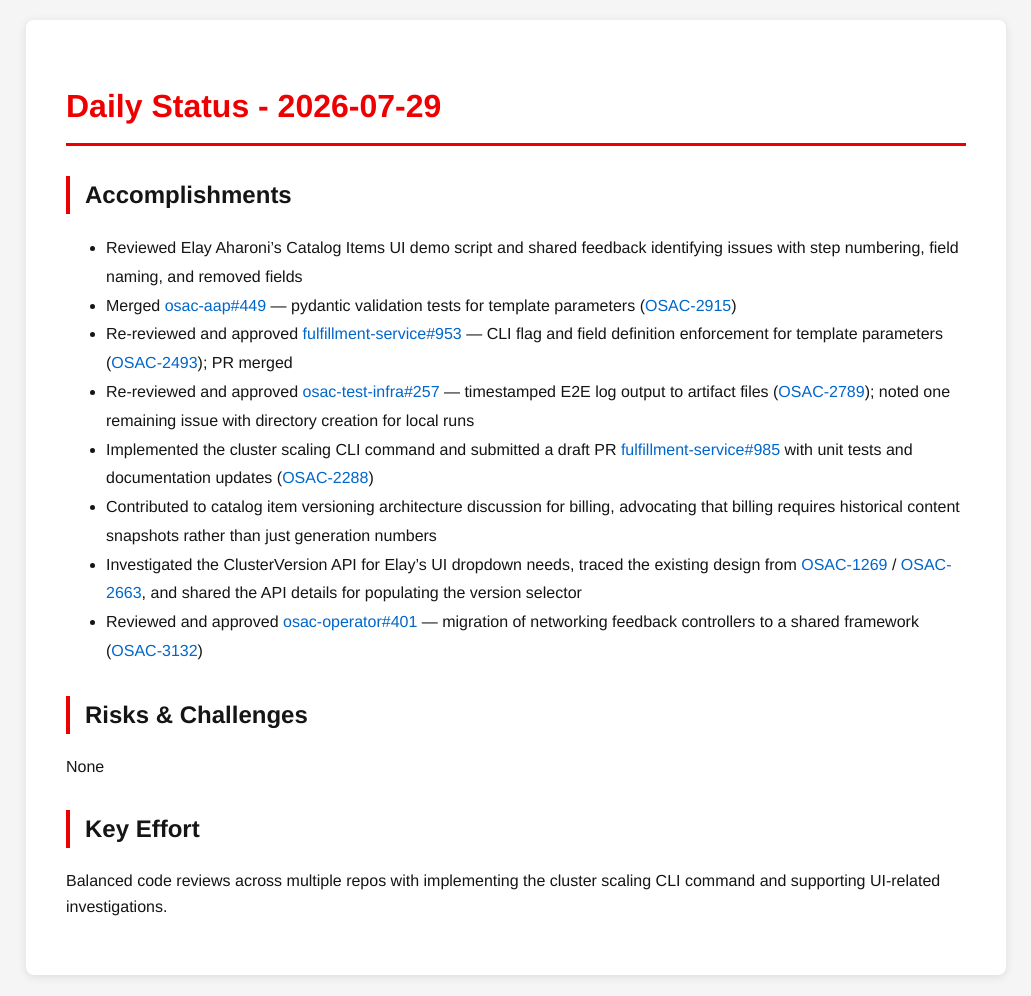
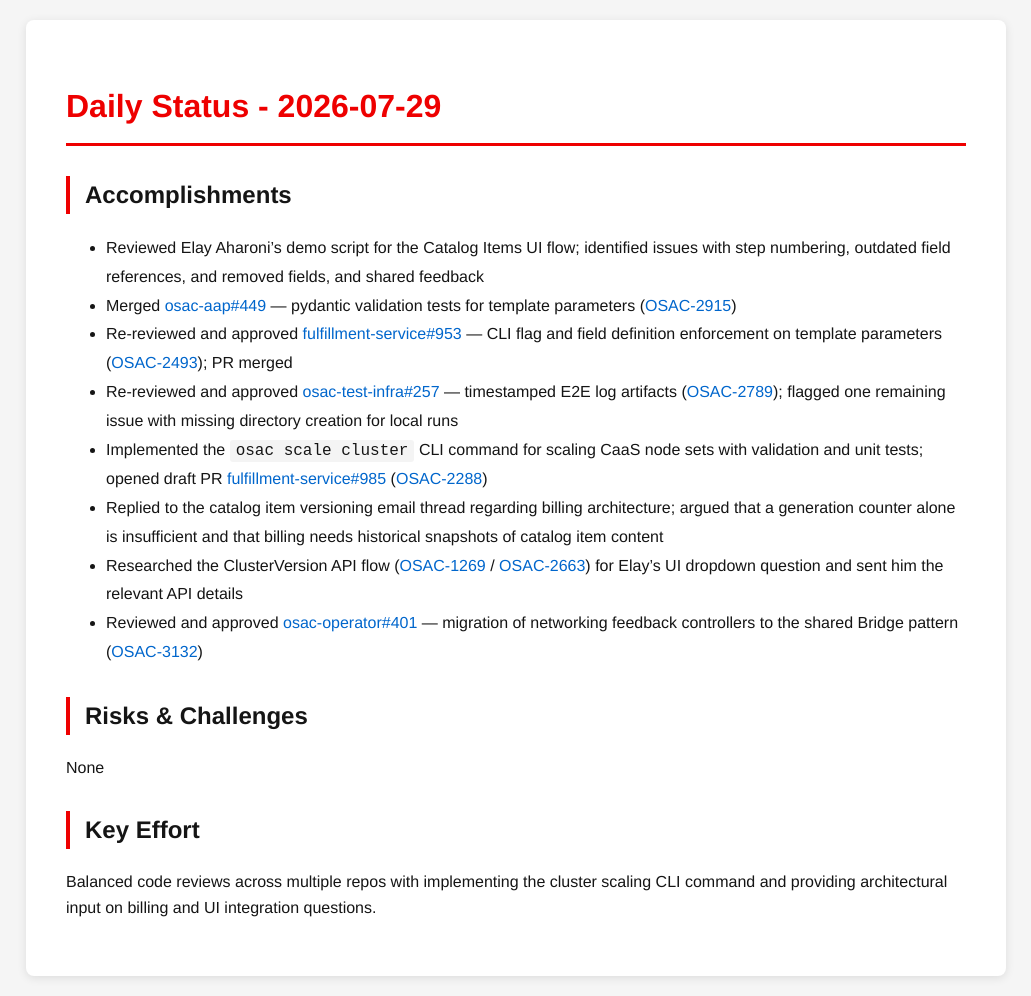
Before and after one commit to tzvatot/daily-status, a Jekyll site: the page built from 2026-07-29.md, in a window 1280 px wide. Shown: the whole page, without its empty margins (124-1155 px from the left). Built offline with Jekyll 4.4.1, drawn with Linux system fonts in a browser that asks for light colours.

Commit message:
Daily status update - 2026-07-29

```diff
--- a/2026-07-29.md
+++ b/2026-07-29.md
@@ -7,18 +7,17 @@ date: 2026-07-29
 # Daily Status - 2026-07-29
 
 ## Accomplishments
-
-- Reviewed Elay Aharoni's Catalog Items UI demo script and shared feedback identifying issues with step numbering, field naming, and removed fields
+- Reviewed Elay Aharoni's demo script for the Catalog Items UI flow; identified issues with step numbering, outdated field references, and removed fields, and shared feedback
 - Merged [osac-aap#449](https://github.com/osac-project/osac-aap/pull/449) — pydantic validation tests for template parameters ([OSAC-2915](https://redhat.atlassian.net/browse/OSAC-2915))
-- Re-reviewed and approved [fulfillment-service#953](https://github.com/osac-project/fulfillment-service/pull/953) — CLI flag and field definition enforcement for template parameters ([OSAC-2493](https://redhat.atlassian.net/browse/OSAC-2493)); PR merged
-- Re-reviewed and approved [osac-test-infra#257](https://github.com/osac-project/osac-test-infra/pull/257) — timestamped E2E log output to artifact files ([OSAC-2789](https://redhat.atlassian.net/browse/OSAC-2789)); noted one remaining issue with directory creation for local runs
-- Implemented the cluster scaling CLI command and submitted a draft PR [fulfillment-service#985](https://github.com/osac-project/fulfillment-service/pull/985) with unit tests and documentation updates ([OSAC-2288](https://redhat.atlassian.net/browse/OSAC-2288))
-- Contributed to catalog item versioning architecture discussion for billing, advocating that billing requires historical content snapshots rather than just generation numbers
-- Investigated the ClusterVersion API for Elay's UI dropdown needs, traced the existing design from [OSAC-1269](https://redhat.atlassian.net/browse/OSAC-1269) / [OSAC-2663](https://redhat.atlassian.net/browse/OSAC-2663), and shared the API details for populating the version selector
-- Reviewed and approved [osac-operator#401](https://github.com/osac-project/osac-operator/pull/401) — migration of networking feedback controllers to a shared framework ([OSAC-3132](https://redhat.atlassian.net/browse/OSAC-3132))
+- Re-reviewed and approved [fulfillment-service#953](https://github.com/osac-project/fulfillment-service/pull/953) — CLI flag and field definition enforcement on template parameters ([OSAC-2493](https://redhat.atlassian.net/browse/OSAC-2493)); PR merged
+- Re-reviewed and approved [osac-test-infra#257](https://github.com/osac-project/osac-test-infra/pull/257) — timestamped E2E log artifacts ([OSAC-2789](https://redhat.atlassian.net/browse/OSAC-2789)); flagged one remaining issue with missing directory creation for local runs
+- Implemented the `osac scale cluster` CLI command for scaling CaaS node sets with validation and unit tests; opened draft PR [fulfillment-service#985](https://github.com/osac-project/fulfillment-service/pull/985) ([OSAC-2288](https://redhat.atlassian.net/browse/OSAC-2288))
+- Replied to the catalog item versioning email thread regarding billing architecture; argued that a generation counter alone is insufficient and that billing needs historical snapshots of catalog item content
+- Researched the ClusterVersion API flow ([OSAC-1269](https://redhat.atlassian.net/browse/OSAC-1269) / [OSAC-2663](https://redhat.atlassian.net/browse/OSAC-2663)) for Elay's UI dropdown question and sent him the relevant API details
+- Reviewed and approved [osac-operator#401](https://github.com/osac-project/osac-operator/pull/401) — migration of networking feedback controllers to the shared Bridge pattern ([OSAC-3132](https://redhat.atlassian.net/browse/OSAC-3132))
 
 ## Risks & Challenges
 None
 
 ## Key Effort
-Balanced code reviews across multiple repos with implementing the cluster scaling CLI command and supporting UI-related investigations.
+Balanced code reviews across multiple repos with implementing the cluster scaling CLI command and providing architectural input on billing and UI integration questions.
```
